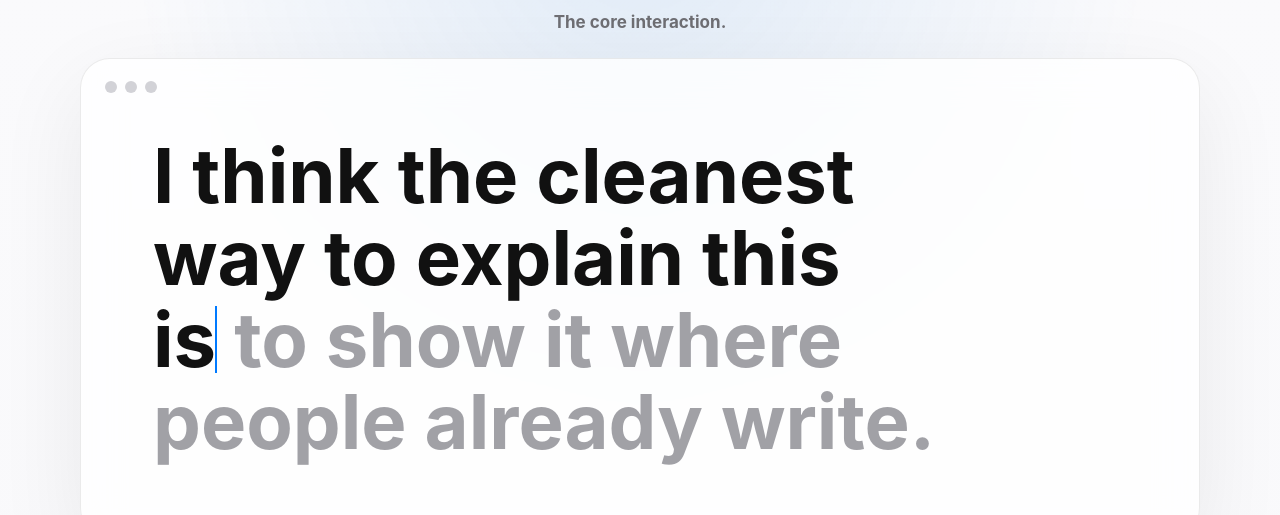
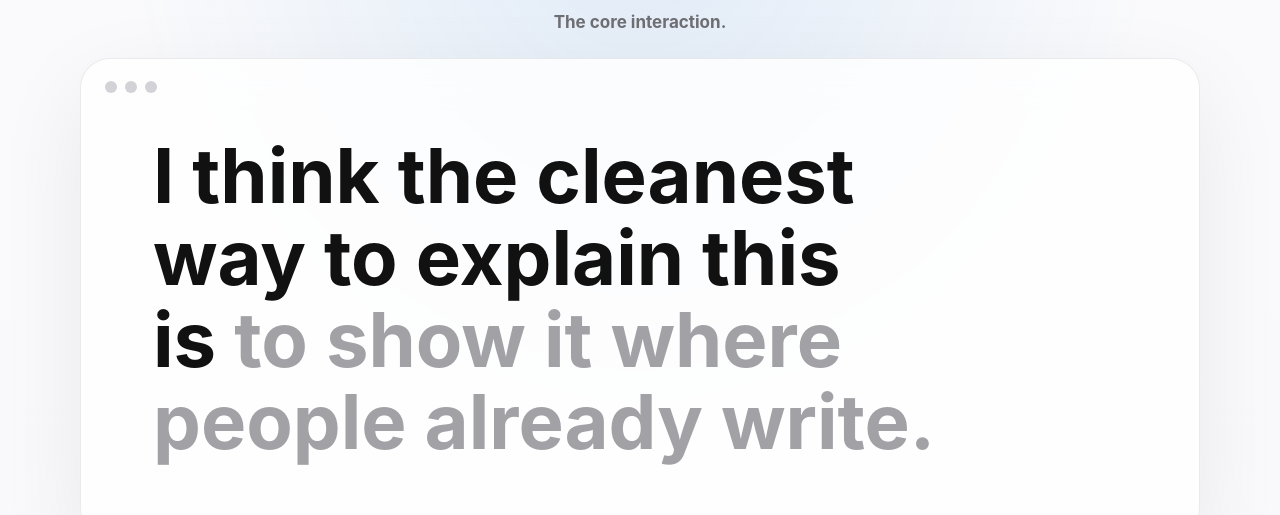
Before and after one commit to TC-X/superbinary_website, a React (Vite) app: page / in a window 1280 px wide. Shown: the part 860-1375 px from the top of the page. Built offline with nearby package versions, Linux system fonts and the light colour scheme.

Commit message:
refactor: unify scroll suggestion renderer

```diff
--- a/src/components/SuggestionText.tsx
+++ b/src/components/SuggestionText.tsx
@@ -52,15 +52,6 @@ type ScrollSuggestionTextProps = {
 
 export function ScrollSuggestionText({ acceptedPrefix, words, progress, className = "" }: ScrollSuggestionTextProps) {
   const acceptedCount = Math.min(words.length, Math.max(0, Math.floor(progress * (words.length + 0.999))));
-  const acceptedWords = words.slice(0, acceptedCount);
-  const ghost = words.slice(acceptedCount).join(" ");
-  const accepted = acceptedWords.length ? `${acceptedPrefix} ${acceptedWords.join(" ")}` : acceptedPrefix;
-
-  return <SuggestionText accepted={accepted} ghost={ghost ? ` ${ghost}` : ""} className={className} />;
-}
-
-export function StableScrollSuggestionText({ acceptedPrefix, words, progress, className = "" }: ScrollSuggestionTextProps) {
-  const acceptedCount = Math.min(words.length, Math.max(0, Math.floor(progress * (words.length + 0.999))));
   const caret = (
     <span
       aria-hidden="true"
--- a/src/routes/LandingPage.tsx
+++ b/src/routes/LandingPage.tsx
@@ -3,7 +3,7 @@ import { CSSProperties, useRef, useState } from 'react'
 import { AppMarquee } from '../components/AppMarquee'
 import { DownloadModal } from '../components/DownloadModal'
 import { InlineSuggestionDemo, MidSentenceDemo, SpellCorrectionDemo } from '../components/FeatureDemos'
-import { ScrollSuggestionText, StableScrollSuggestionText, SuggestionText } from '../components/SuggestionText'
+import { ScrollSuggestionText, SuggestionText } from '../components/SuggestionText'
 import { cx } from '../lib/classes'
 import { useScrollProgress } from '../lib/useScrollProgress'
 
@@ -237,7 +237,7 @@ function MindSignalStory() {
             <div className={cx(writingSurfaceClass, 'z-[2] w-[min(820px,100%)] max-[900px]:order-first')}>
               <WindowDots />
               <p className="m-0 text-[clamp(31px,5vw,64px)] leading-[1.1] font-[720]">
-                <StableScrollSuggestionText acceptedPrefix={mindPrefix} words={mindWords} progress={progress} />
+                <ScrollSuggestionText acceptedPrefix={mindPrefix} words={mindWords} progress={progress} />
               </p>
               <ProgressLine variable="--mind-progress" />
             </div>
```
